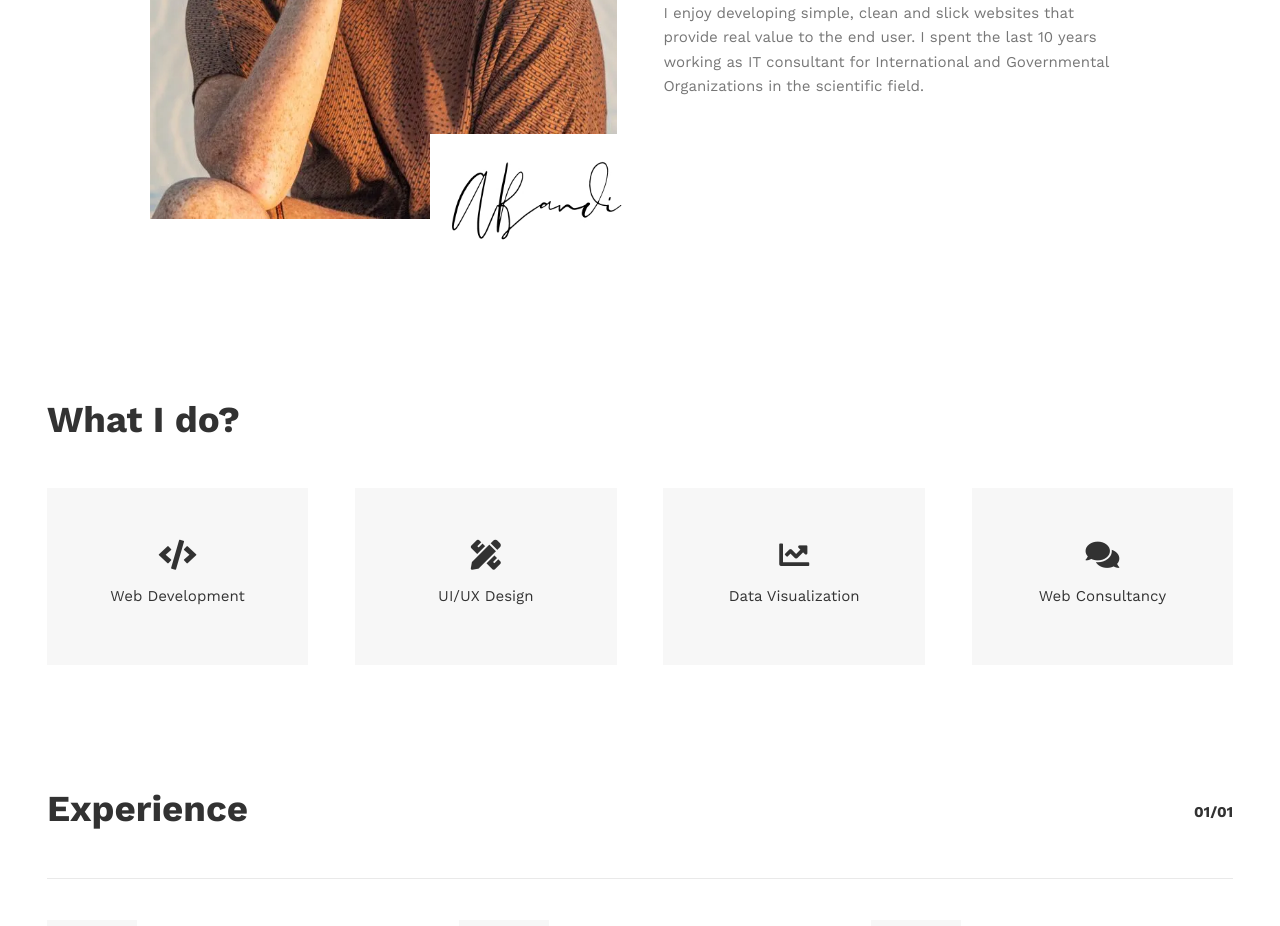
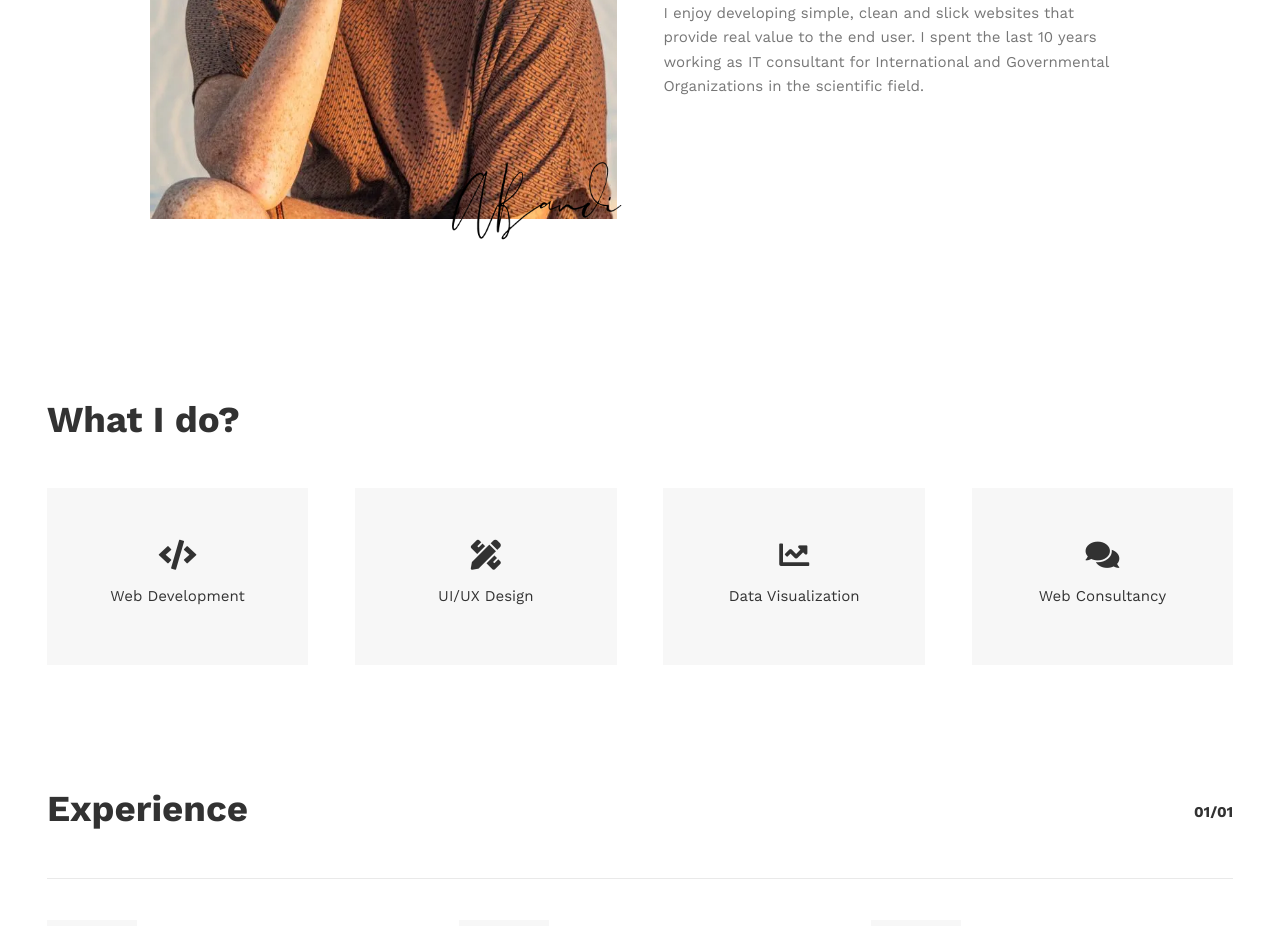
Before and after one commit to augustabande/ab, a React (Create React App) app: page / in a window 1280 px wide. Shown: the part 1300-2226 px from the top of the page. Built offline with nearby package versions, Linux system fonts and the light colour scheme; a web font is replaced by a local one.

Commit message:
feat: jpg to png

```diff
--- a/src/blocks/home/AboutMe.js
+++ b/src/blocks/home/AboutMe.js
@@ -14,7 +14,7 @@ const AboutMe = () => {
                             </div>
 
                             <div className="img-2" data-aos="fade-up">
-                                <img src="assets/img/demo/03_img.jpg" alt="signed" />
+                                <img src="assets/img/demo/03_img.png" alt="signed" />
                             </div>
                         </div>
                     </div>
```
